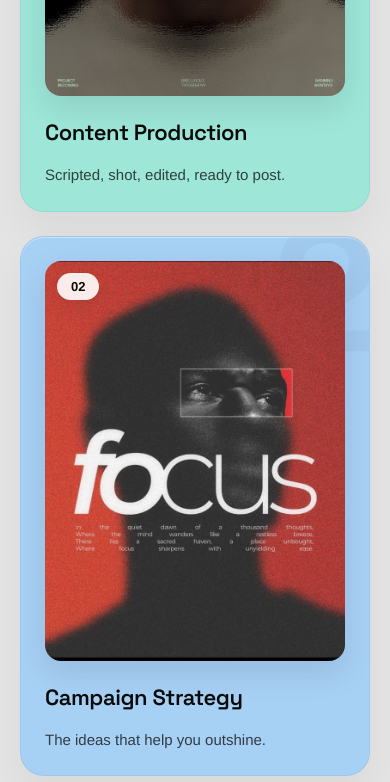
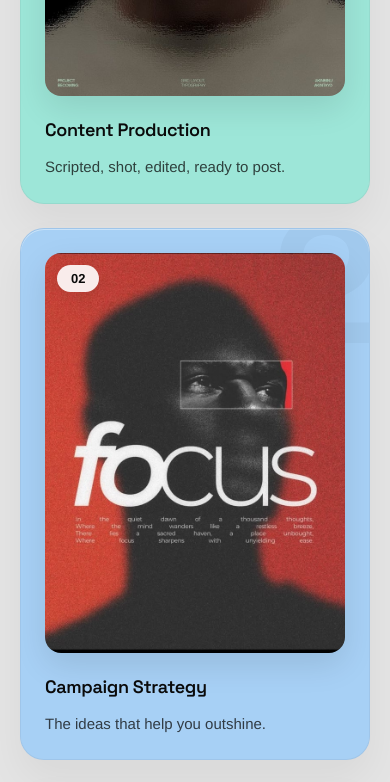
Before and after one commit to akki-ankiiit/bs, a React (Vite) app: page /homie in a window 390 px wide. Shown: the part 4340-5122 px from the top of the page. Built offline with nearby package versions, Linux system fonts and the light colour scheme.

Commit message:
Decrease font sizes and refine spacing in Domain cards

```diff
--- a/src/pages/Homie.jsx
+++ b/src/pages/Homie.jsx
@@ -455,8 +455,8 @@ export default function Homie({ themeKey = 'classic', typeKey = 'allHelv' }) {
 
                     {/* Content Area */}
                     <div style={{ display: 'flex', flexDirection: 'column', flexGrow: 1, zIndex: 2, position: 'relative' }}>
-                      <div style={{ display: 'flex', justifyContent: 'space-between', alignItems: 'flex-start', marginBottom: 12 }}>
-                        <h4 style={{ margin: 0, fontFamily: F.display, fontSize: 'clamp(22px, 2.5vw, 28px)', lineHeight: 1.1, fontWeight: 600, letterSpacing: '-0.02em', maxWidth: '85%' }}>
+                      <div style={{ display: 'flex', justifyContent: 'space-between', alignItems: 'flex-start', marginBottom: 4 }}>
+                        <h4 style={{ margin: 0, fontFamily: F.display, fontSize: 'clamp(18px, 2vw, 22px)', lineHeight: 1.1, fontWeight: 600, letterSpacing: '-0.02em', maxWidth: '85%' }}>
                           {card.title}
                         </h4>
                         <div className="arrow-btn" style={{
```
